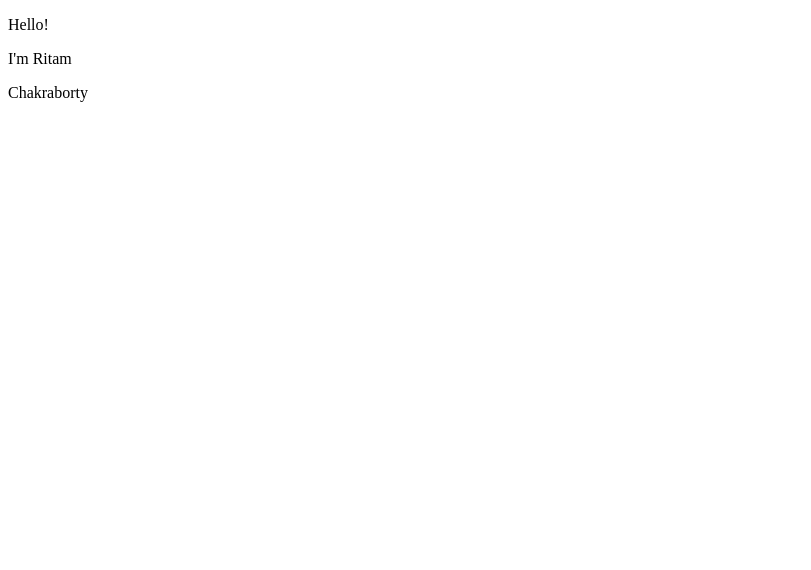
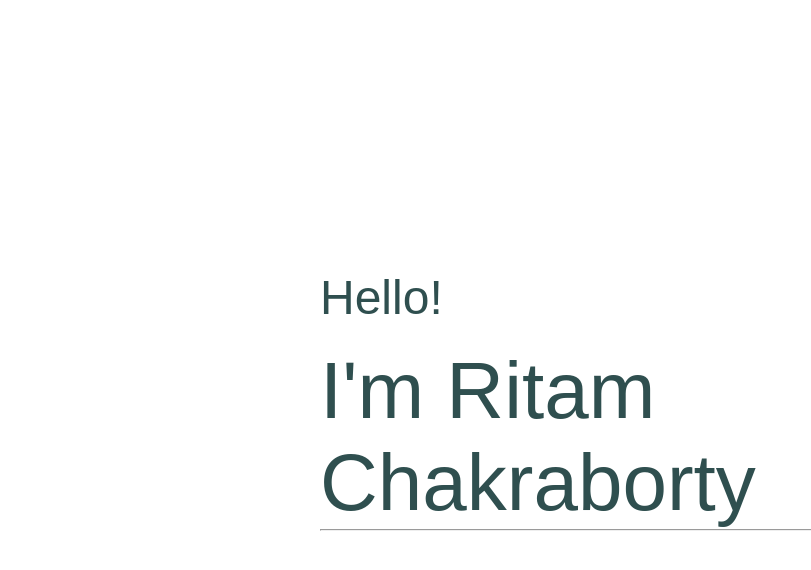
Before and after one commit to RitamChakraborty/intro, a website: page public/index.html in a window 1280 px wide. Shown: the whole page, without its empty margins (0-811 px from the left). Drawn offline with Linux system fonts and the light colour scheme.

Commit message:
Add style to the index

```diff
--- a/public/index.html
+++ b/public/index.html
@@ -3,8 +3,10 @@
 <head>
     <meta charset="UTF-8">
     <title>Intro</title>
+    <link class="css" href="./style/style.css" rel="stylesheet" type="text/css">
 </head>
 <body>
+<div id="container">
     <div id="hello">
         <p>Hello!</p>
     </div>
@@ -12,5 +14,7 @@
         <p>I'm Ritam
         <p>Chakraborty</p>
     </div>
+    <hr>
+</div>
 </body>
 </html>
--- /dev/null
+++ b/public/style/style.css
@@ -0,0 +1,24 @@
+* {
+    margin: 0;
+    padding: 0;
+    color: darkslategray;
+}
+
+#container {
+    padding: 0 25%;
+    display: flex;
+    flex-direction: column;
+    justify-content: center;
+    height: 100vh;
+}
+
+#hello {
+    font-family: "Roboto Mono Light", sans-serif;
+    font-size: 48px;
+    margin-bottom: 20px;
+}
+
+#name {
+    font-family: "Ubuntu", sans-serif;
+    font-size: 80px;
+}
```
Lines whose indentation alone changed are shown as unchanged.
